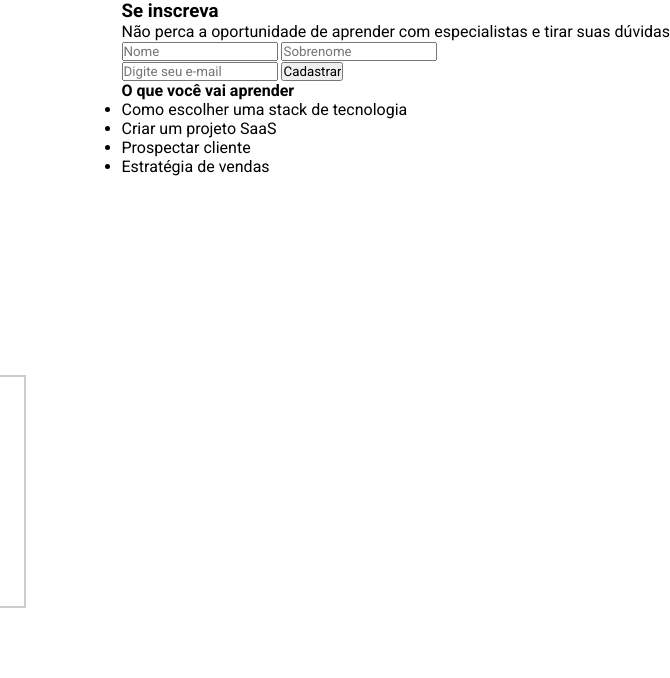
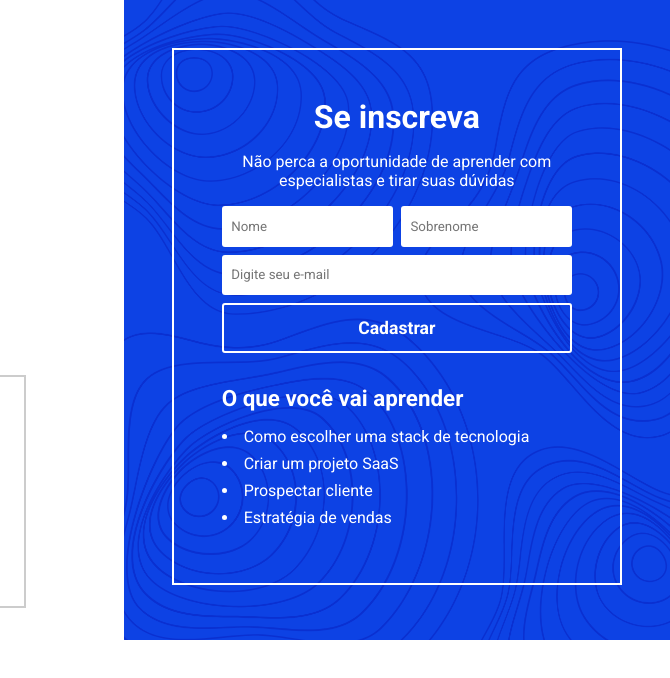
Before and after one commit to raphaelmarinhoo/Landing-Page-SaaS, a plain HTML site: page index.html in a window 1280 px wide. Shown: the full height of the page, 610-1280 px from the left. Drawn offline with Linux system fonts and the light colour scheme.

Commit message:
Add form container styles

```diff
--- a/css/style.css
+++ b/css/style.css
@@ -88,3 +88,89 @@ body {
   color: #aaa;
   font-size: 0.9rem;
 }
+
+/* Formulário */
+#form-container {
+  flex: 1;
+  background-image: url(/img/pattern.png);
+  background-size: cover;
+  color: #fff;
+}
+
+#form-inner {
+  margin: 3rem;
+  padding: 3rem;
+  border: 2px solid #fff;
+  text-align: center;
+  display: flex;
+  flex-direction: column;
+  align-items: center;
+}
+
+#form-inner h3 {
+  font-size: 2rem;
+  margin-bottom: 1rem;
+}
+
+#form-inner p {
+  margin-bottom: 1rem;
+}
+
+#register-form {
+  display: flex;
+  flex-direction: column;
+  gap: 0.5rem;
+  margin-bottom: 2rem;
+}
+
+#name-container {
+  display: flex;
+  gap: 0.5rem;
+}
+
+#register-form input {
+  padding: 0.8rem 0.6rem;
+  border: none;
+  border-radius: 3px;
+}
+
+#email {
+  min-width: 100%;
+}
+
+#register-form input[type="submit"] {
+  background-color: transparent;
+  color: #fff;
+  border: 2px solid #fff;
+  font-size: 1.1rem;
+  font-weight: bold;
+  cursor: pointer;
+  transition: 0.4s;
+}
+
+#register-form input[type="submit"]:hover {
+  background-color: #fff;
+  color: #0075ff;
+  border: 2px solid #fff;
+  font-size: 1.1rem;
+  font-weight: bold;
+  cursor: pointer;
+}
+
+#benefits {
+  text-align: left;
+  align-self: start;
+}
+
+#benefits h4 {
+  font-size: 1.4rem;
+  margin-bottom: 1rem;
+}
+
+#benefits ul {
+  list-style-position: inside;
+}
+
+#benefits li {
+  margin-bottom: 0.5rem;
+}
```
